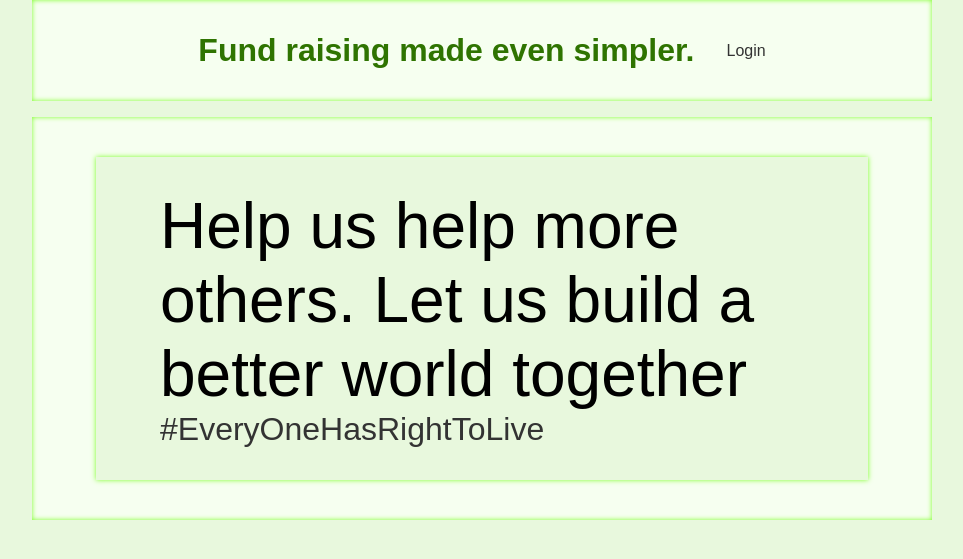
After one commit to addy360/fraiser, a Django app: page / in a window 1280 px wide. The commit adds this page. Shown: the top 559 px of the page, without its empty margins (158-1121 px from the left). Run offline with Django 3.2, Linux system fonts and the light colour scheme.

Commit message:
home page

```diff
--- a/core/static/core/css/styles.css
+++ b/core/static/core/css/styles.css
@@ -69,6 +69,32 @@ html{
     box-shadow: 0px 0px 5px var(--primary);
     background-color: var(--bg-color);
     min-width: 550px;
+  }
+
+  .user__content--intro {
+    font-size: 4rem;
+    font-weight: lighter;
+  }
+
+  .user__content--intro span{
+    font-size: 2rem;
+    font-weight: lighter;
+    color: #333;
+    display: block;
+  }
+
+  .user__content--intro a{
+    font-size: 2rem;
+    font-weight: lighter;
+    color: #333;
+    display: block;
+    text-decoration: none;
+    transition: .25s;
+  }
+
+  .user__content--intro a:hover{
+
+    color: var(--primary-dark) ;
   }
 
  .user__profile {
--- a/core/templates/layout/base.html
+++ b/core/templates/layout/base.html
@@ -15,7 +15,7 @@
         <div class="container">
             <div class="main__header">
                 <h4 class="main__header--title">Fund raising made even simpler.</h4>
-                <a href ="/admin/" class="main__header--link" >Login</a>
+                <a href ="/admin/" target = "_blank" class="main__header--link" >Login</a>
             </div>
             {% block content %}{% endblock content %}
         </div>
--- /dev/null
+++ b/core/templates/pages/home.html
@@ -0,0 +1,13 @@
+{% extends 'layout/base.html' %} {% block content %}
+<div class="user">
+  <div class="user__content">
+    <p class="user__content--intro" >
+      Help us help more others. Let us build a better world together
+      <span>#EveryOneHasRightToLive</span>
+      {% for profile in profiles %}
+         <a href ="{% url 'index' profile.user.username %}" >Click here for more info<a/>
+      {% endfor %}
+    </p>
+  </div>
+</div>
+{% endblock %}
--- a/core/urls.py
+++ b/core/urls.py
@@ -1,8 +1,9 @@
-from core.views import donate, handleCallback, index
+from core.views import donate, handleCallback, home, index
 from django.urls import path
 
 urlpatterns = [
+    path('', home, name="home" ),
     path('<str:username>',index, name="index" ),
+    path('donate/callback', handleCallback , name='callback'),
     path('donate/<int:profile_id>',donate, name="donate" ),
-    path('donate/callback', handleCallback , name='callback')
 ]
--- a/core/views.py
+++ b/core/views.py
@@ -3,6 +3,11 @@ import uuid
 from core.utils import extract_redirect, generateReferenceNo, initiateRequest, validate_post_data
 from django.http.response import  HttpResponse, HttpResponseBadRequest, HttpResponseServerError
 from django.shortcuts import redirect, render
+
+def home(request):
+    profiles = Profile.objects.select_related('user').all()
+    context = { "profiles":profiles }
+    return render(request,'pages/home.html', context)
 
 
 
```
